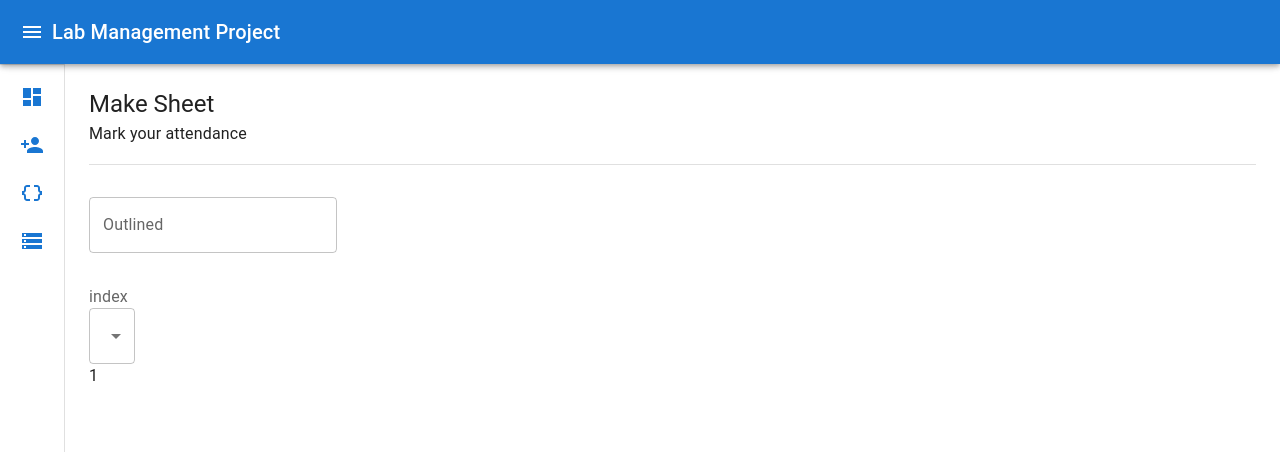
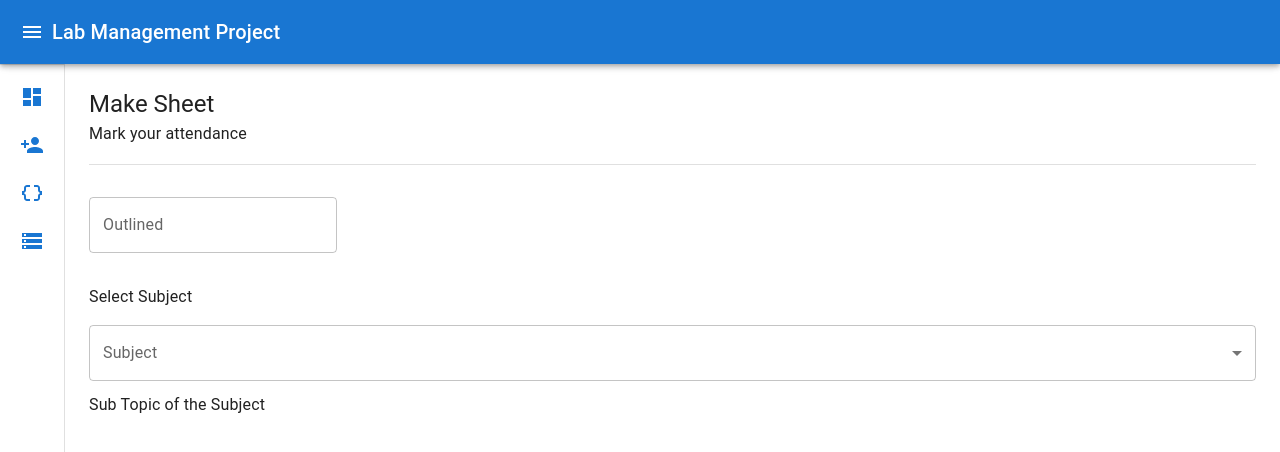
Before and after one commit to Piyush2627/LabProject, a React (Vite) app: page /markattedence in a window 1280 px wide. Shown: the top 452 px of the page. Built offline with nearby package versions, Linux system fonts and the light colour scheme; what @react-pdf/renderer would draw is missing.

Commit message:
sub topics added

```diff
--- /dev/null
+++ b/src/components/pages/MakeMarksheet/SubjectSubTopic.tsx
@@ -0,0 +1,17 @@
+import React from "react";
+import Input from "@mui/material/Input";
+import TextField from "@mui/material/TextField";
+interface Props {
+  subtopics: string;
+}
+function SubjectSubTopic({ subtopics }: Props) {
+  return (
+    <div>
+      {subtopics}
+      is having this topics
+      <TextField id="outlined-basic" label={subtopics} variant="outlined" />
+    </div>
+  );
+}
+
+export default SubjectSubTopic;
--- a/src/components/pages/MarkAttedence/MarkAttedence.tsx
+++ b/src/components/pages/MarkAttedence/MarkAttedence.tsx
@@ -9,13 +9,13 @@ import MenuItem from "@mui/material/MenuItem";
 import Select from "@mui/material/Select";
 import TextField from "@mui/material/TextField";
 import SubjectData from "../../../mock/Subject.json";
-let input: any;
+import SubjectSubTopic from "../MakeMarksheet/SubjectSubTopic";
 
 function MarkAttedence() {
-  const [index, setindex] = React.useState("");
+  const [index, setindex] = React.useState<number | null>(null);
 
-  const handleChange = (event: SelectChangeEvent) => {
-    setindex(event.target.value as string);
+  const handleChange = (event: SelectChangeEvent<number>) => {
+    setindex(event.target.value as number);
   };
 
   return (
@@ -28,22 +28,20 @@ function MarkAttedence() {
           padding: "2rem 0rem",
         }}
       >
-        <TextField
-          id="outlined-basic"
-          label="Outlined"
-          variant="outlined"
-          inputRef={(node) => {
-            input = node;
-          }}
-        />
+        {" "}
+        <TextField id="outlined-basic" label="Outlined" variant="outlined" />
       </Box>
-      <InputLabel id="demo-simple-select-label">index</InputLabel>
+      <Box sx={{ marginBottom: "16px" }}>
+        <Typography variant="body1">Select Subject</Typography>
+      </Box>
 
+      <FormControl fullWidth>
+        <InputLabel id="demo-simple-select-label">Subject</InputLabel>
         <Select
           labelId="demo-simple-select-label"
           id="demo-simple-select"
-        value={index}
-        label="index"
+          value={index ?? ""}
+          label="Subject"
           onChange={handleChange}
         >
           {SubjectData.map((ele, index) => {
@@ -54,8 +52,18 @@ function MarkAttedence() {
             );
           })}
         </Select>
-
-      <Box> {index + 1}</Box>
+      </FormControl>
+      <Box>
+        <div className="">
+          <p className="text-md py-3"> Sub Topic of the Subject</p>
+          <div>
+            {index !== null &&
+              SubjectData[index].sub_subjectName.map((subSubject, idx) => (
+                <SubjectSubTopic key={idx} subtopics={subSubject} />
+              ))}
+          </div>
+        </div>
+      </Box>
     </div>
   );
 }
--- a/src/mock/Subject.json
+++ b/src/mock/Subject.json
@@ -1,11 +1,11 @@
 [
   {
     "subjectName": "C",
-    "sub_subjectName": ["sxy1", "sxy2", "sxy3", "sxy4", "sxy5,sxy6", "sxy7"]
+    "sub_subjectName": ["sxy1", "sxy2", "sxy3", "sxy4", "sxy5", "sxy6", "sxy7"]
   },
   {
     "subjectName": "Javascript",
-    "sub_subjectName": ["js1", "js2", "js3", "js4", "js5,js6", "js7"]
+    "sub_subjectName": ["js1", "js2", "js3", "js4", "js5", "js6", "js7"]
   },
   {
     "subjectName": "Java",
@@ -14,12 +14,13 @@
       "java2",
       "java3",
       "java4",
-      "java5,java6",
+      "java5",
+      "java6",
       "java7"
     ]
   },
   {
     "subjectName": "Java Script ",
-    "sub_subjectName": ["js1", "js2", "js3", "js4", "js5,js6", "js7"]
+    "sub_subjectName": ["js1", "js2", "js3", "js4", "js5", "js6", "js7"]
   }
 ]
```
Lines whose indentation alone changed are shown as unchanged.
